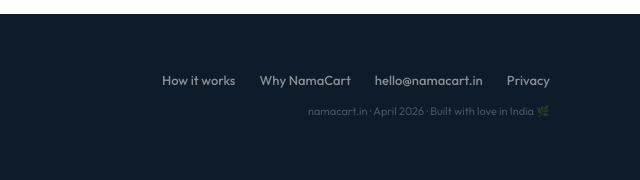
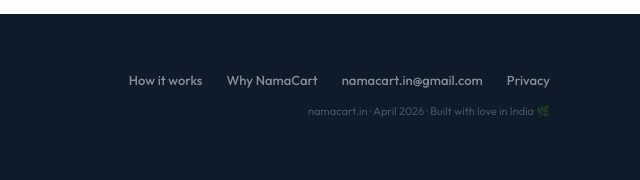
Before and after one commit to namacart/nc-landing, a website: page index.html in a window 1280 px wide. Shown: the part 7366-7546 px from the top of the page, 640-1280 px from the left. Drawn offline with nearby package versions, Linux system fonts and the light colour scheme; a web font is replaced by a local one.

Commit message:
mail updated

```diff
--- a/index.html
+++ b/index.html
@@ -458,7 +458,7 @@
       <div class="footer-links">
         <a href="#how">How it works</a>
         <a href="#why">Why NamaCart</a>
-        <a href="mailto:hello@namacart.in">hello@namacart.in</a>
+        <a href="mailto:namacart.in@gmail.com">namacart.in@gmail.com</a>
         <a href="#">Privacy</a>
       </div>
       <div class="footer-meta">namacart.in · April 2026 · Built with love in India 🌿</div>
```
